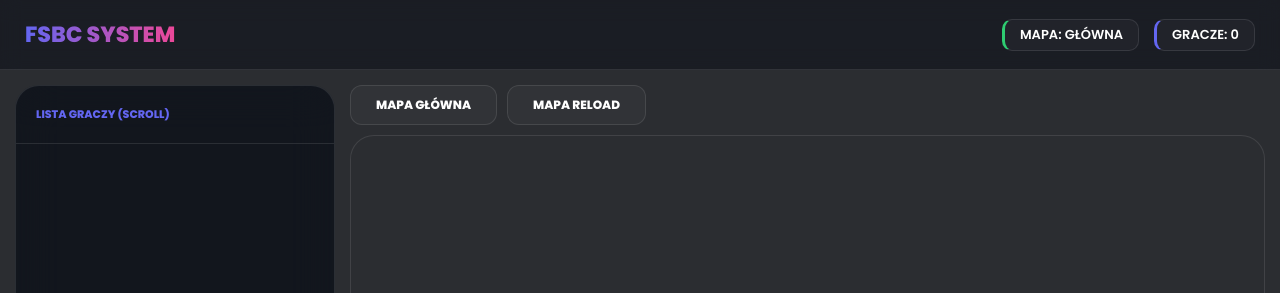
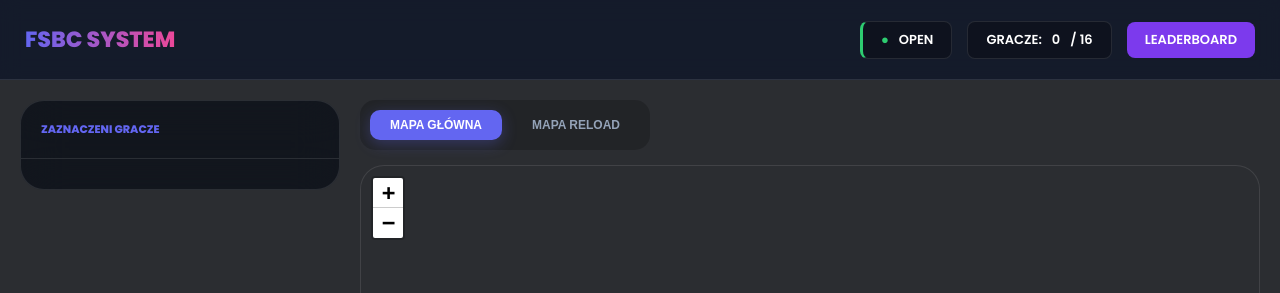
Before and after one commit to hkacper43-hub/FSBC, a website: page public/index.html in a window 1280 px wide. Shown: the top 293 px of the page. Drawn offline with nearby package versions, Linux system fonts and the light colour scheme; no server answers.

Commit message:
Update index.html

```diff
--- a/public/index.html
+++ b/public/index.html
@@ -21,42 +21,59 @@
             font-family: 'Poppins', sans-serif;
             background: var(--bg-dark);
             color: var(--text-main);
-            height: 100vh;
+            min-height: 100vh;
             display: flex;
             flex-direction: column;
-            overflow: hidden;
+            overflow-y: auto; /* Włączenie scrollowania strony */
         }
 
         /* GÓRNY PASEK STATYSTYK */
         .top-bar {
-            height: 70px;
-            background: rgba(3, 7, 18, 0.4);
+            height: 80px;
+            background: rgba(15, 23, 42, 0.8);
             backdrop-filter: blur(10px);
             border-bottom: 1px solid var(--glass-border);
             display: flex;
             align-items: center;
             justify-content: space-between;
             padding: 0 25px;
-            flex-shrink: 0;
+            position: sticky;
+            top: 0;
+            z-index: 1000;
         }
 
-        .stats-group { display: flex; gap: 15px; }
+        .stats-group { display: flex; gap: 15px; align-items: center; }
+
         .stat-box {
-            background: var(--glass-bg);
+            background: rgba(0,0,0,0.3);
             border: 1px solid var(--glass-border);
-            padding: 5px 15px;
-            border-radius: 10px;
+            padding: 8px 18px;
+            border-radius: 8px;
             font-size: 13px;
             font-weight: 600;
+            display: flex;
+            align-items: center;
+            gap: 10px;
         }
+
+        .btn-leaderboard {
+            background: #7c3aed;
+            color: white;
+            padding: 8px 18px;
+            border-radius: 8px;
+            text-decoration: none;
+            font-size: 13px;
+            font-weight: 600;
+            transition: 0.3s;
+        }
+        .btn-leaderboard:hover { opacity: 0.8; }
 
         /* GŁÓWNY UKŁAD */
         .main-container {
             display: flex;
             flex: 1;
-            padding: 15px;
-            gap: 15px;
-            overflow: hidden;
+            padding: 20px;
+            gap: 20px;
         }
 
         /* SIDEBAR */
@@ -68,6 +85,10 @@
             border-radius: 24px;
             display: flex;
             flex-direction: column;
+            height: fit-content;
+            max-height: 85vh;
+            position: sticky;
+            top: 100px;
         }
 
         #player-list {
@@ -76,7 +97,6 @@
             padding: 15px;
         }
 
-        /* Styl scrollbara */
         #player-list::-webkit-scrollbar { width: 4px; }
         #player-list::-webkit-scrollbar-thumb { background: var(--primary); border-radius: 10px; }
 
@@ -91,24 +111,29 @@
         }
         .player-row img { width: 30px; height: 30px; border-radius: 50%; border: 1px solid var(--primary); }
 
-        /* KONTENER MAPY I ZAKŁADKI */
+        /* KONTENER MAPY */
         .map-section {
             flex: 1;
             display: flex;
             flex-direction: column;
-            gap: 10px;
+            gap: 15px;
         }
 
         .map-tabs {
             display: flex;
             gap: 10px;
+            background: rgba(0,0,0,0.2);
+            padding: 10px;
+            border-radius: 15px;
+            width: fit-content;
         }
 
         .tab {
-            padding: 10px 25px;
-            background: var(--glass-bg);
-            border: 1px solid var(--glass-border);
-            border-radius: 12px;
+            padding: 8px 20px;
+            background: transparent;
+            border: none;
+            color: #94a3b8;
+            border-radius: 10px;
             cursor: pointer;
             font-size: 12px;
             font-weight: 800;
@@ -118,12 +143,12 @@
 
         .tab.active {
             background: var(--primary);
-            border-color: var(--primary);
-            box-shadow: 0 0 15px rgba(99, 102, 241, 0.4);
+            color: white;
+            box-shadow: 0 4px 15px rgba(99, 102, 241, 0.3);
         }
 
         #map {
-            flex: 1;
+            height: 800px; /* Stała wysokość mapy dla scrolla strony */
             background: var(--bg-dark);
             border-radius: 24px;
             border: 1px solid var(--glass-border);
@@ -142,23 +167,28 @@
 
     <div class="top-bar">
         <div style="font-weight: 800; font-size: 22px; background: linear-gradient(90deg, var(--primary), var(--accent)); -webkit-background-clip: text; -webkit-text-fill-color: transparent;">FSBC SYSTEM</div>
+
         <div class="stats-group">
-            <div class="stat-box" style="border-left: 3px solid #2ecc71;">MAPA: <span id="active-map-name">GŁÓWNA</span></div>
-            <div class="stat-box" style="border-left: 3px solid var(--primary);">GRACZE: <span id="marked-count">0</span></div>
+            <div class="stat-box" style="border-left: 3px solid #2ecc71;">
+                <span style="color: #2ecc71">●</span> OPEN
+            </div>
+            <div class="stat-box">
+                GRACZE: <span id="marked-count">0</span> / 16
+            </div>
+            <a href="#" class="btn-leaderboard">LEADERBOARD</a>
         </div>
     </div>
 
     <div class="main-container">
         <div id="sidebar">
-            <div style="padding: 20px; font-size: 11px; font-weight: 800; color: var(--primary); text-transform: uppercase; border-bottom: 1px solid var(--glass-border);">Lista Graczy (Scroll)</div>
-            <div id="player-list">
-                </div>
+            <div style="padding: 20px; font-size: 11px; font-weight: 800; color: var(--primary); text-transform: uppercase; border-bottom: 1px solid var(--glass-border);">Zaznaczeni Gracze</div>
+            <div id="player-list"></div>
         </div>
 
         <div class="map-section">
             <div class="map-tabs">
-                <div class="tab active" onclick="switchMap('main')">Mapa Główna</div>
-                <div class="tab" onclick="switchMap('reload')">Mapa Reload</div>
+                <button class="tab active" id="btn-main" onclick="switchMap('main')">Mapa Główna</button>
+                <button class="tab" id="btn-reload" onclick="switchMap('reload')">Mapa Reload</button>
             </div>
             <div id="map"></div>
         </div>
@@ -170,37 +200,42 @@
         let savedZones = [];
         let imageLayer = null;
 
-        // Konfiguracja map
         const mapConfigs = {
             'main': {
                 name: 'Starfall',
                 url: 'https://cdn.discordapp.com/attachments/1444651629633601669/1460615666422780035/image.png?ex=6968e157&is=69678fd7&hm=04c005320bdbf44f2f472af0a569af82294e0e243339d73c24be287faa1b6e42&',
-                apiUrl: '/api/zones' // Twoje główne API
+                apiUrl: '/api/zones'
             },
             'reload': {
                 name: 'Venture',
                 url: 'https://cdn.discordapp.com/attachments/1444651629633601669/1461103324903375021/image.png?ex=69695602&is=69680482&hm=331fcbe257312cd805870c534199fb81ac0e2e4a6f270a8a4fbe5dcbb3b51d14&',
-                apiUrl: '/api/zones_reload' // Sugerowane drugie API
+                apiUrl: '/api/zones_reload'
             }
         };
 
-        const map = L.map('map', { crs: L.CRS.Simple, minZoom: -0.5, maxZoom: 1, zoom: 0, zoomControl: false, attributionControl: false });
+        const map = L.map('map', {
+            crs: L.CRS.Simple,
+            minZoom: -0.5,
+            maxZoom: 1,
+            zoom: 0,
+            zoomControl: true,
+            attributionControl: false
+        });
         const bounds = [[0, 0], [500, 500]];
 
         function switchMap(type) {
             currentMapType = type;
 
-            // Zakładki UI
+            // UI Update
             document.querySelectorAll('.tab').forEach(t => t.classList.remove('active'));
-            event.target.classList.add('active');
-            document.getElementById('active-map-name').innerText = mapConfigs[type].name;
+            if(type === 'main') document.getElementById('btn-main').classList.add('active');
+            else document.getElementById('btn-reload').classList.add('active');
 
-            // Zmiana tła mapy
+            // Map Update
             if (imageLayer) map.removeLayer(imageLayer);
             imageLayer = L.imageOverlay(mapConfigs[type].url, bounds).addTo(map);
             map.fitBounds(bounds);
 
-            // Przeładowanie danych z odpowiedniego API
             loadZones();
         }
 
@@ -210,7 +245,6 @@
                 savedZones = await res.json();
                 renderAll();
             } catch(e) {
-                console.error("Błąd ładowania stref");
                 savedZones = [];
                 renderAll();
             }
@@ -226,9 +260,7 @@
                 const owners = zoneData.owners || [];
                 total += owners.length;
 
-                let color = "#000000";
-                if(owners.length === 1) color = "#2ecc71";
-                if(owners.length > 1) color = "#ff4757";
+                let color = (owners.length === 1) ? "#2ecc71" : (owners.length > 1 ? "#ff4757" : "#000000");
 
                 const rect = L.rectangle([zoneData.p1, zoneData.p2], {
                     color: color, weight: 3, fillOpacity: owners.length > 0 ? 0.3 : 0.05
@@ -252,8 +284,10 @@
             document.getElementById('marked-count').innerText = total;
         }
 
-        // Start
-        switchMap('main');
+        // Naprawa startu - odpala mapę po załadowaniu okna
+        window.onload = () => {
+            switchMap('main');
+        };
     </script>
 </body>
 </html>
```
